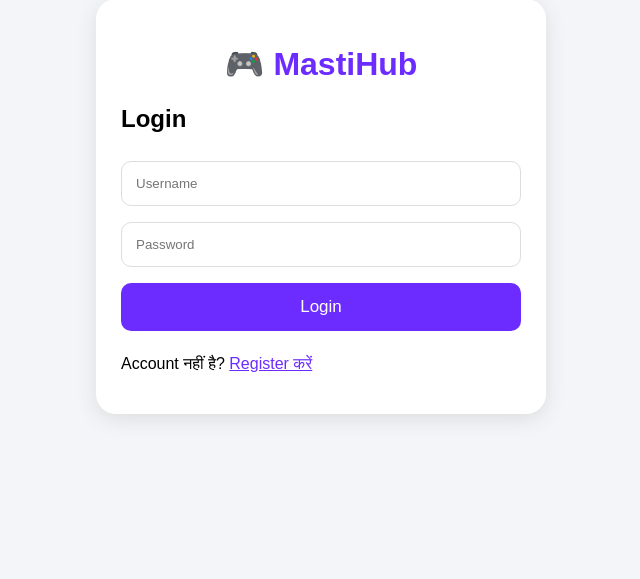
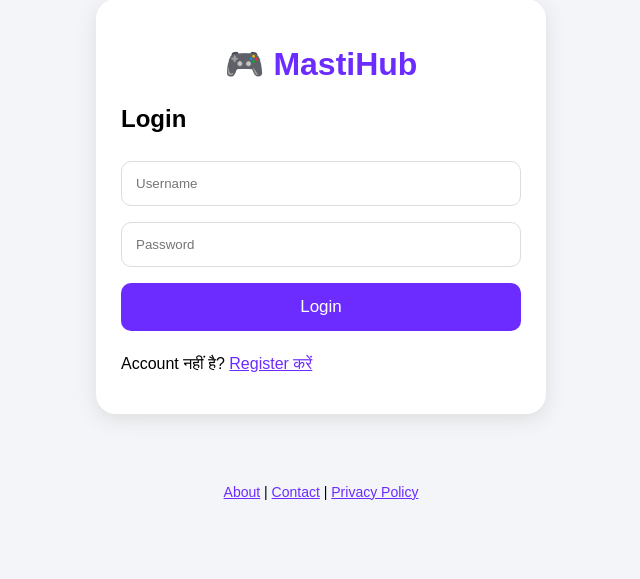
Before and after one commit to khaikhers93-sys/mastihub, a Flask app: page /login in a window 1280 px wide. Shown: the part 71-650 px from the top of the page, without its empty margins (319-959 px from the left). Run offline with Flask 3, Linux system fonts and the light colour scheme.

Commit message:
Add policy links

```diff
--- a/templates/login.html
+++ b/templates/login.html
@@ -27,5 +27,12 @@ a{color:#6c2cff}
 </form>
 <p>Account नहीं है? <a href="/register">Register करें</a></p>
 </div>
+
+<div style="text-align:center;margin-top:20px;font-size:14px">
+    <a href="/about">About</a> |
+    <a href="/contact">Contact</a> |
+    <a href="/privacy">Privacy Policy</a>
+</div>
+
 </body>
 </html>
```
